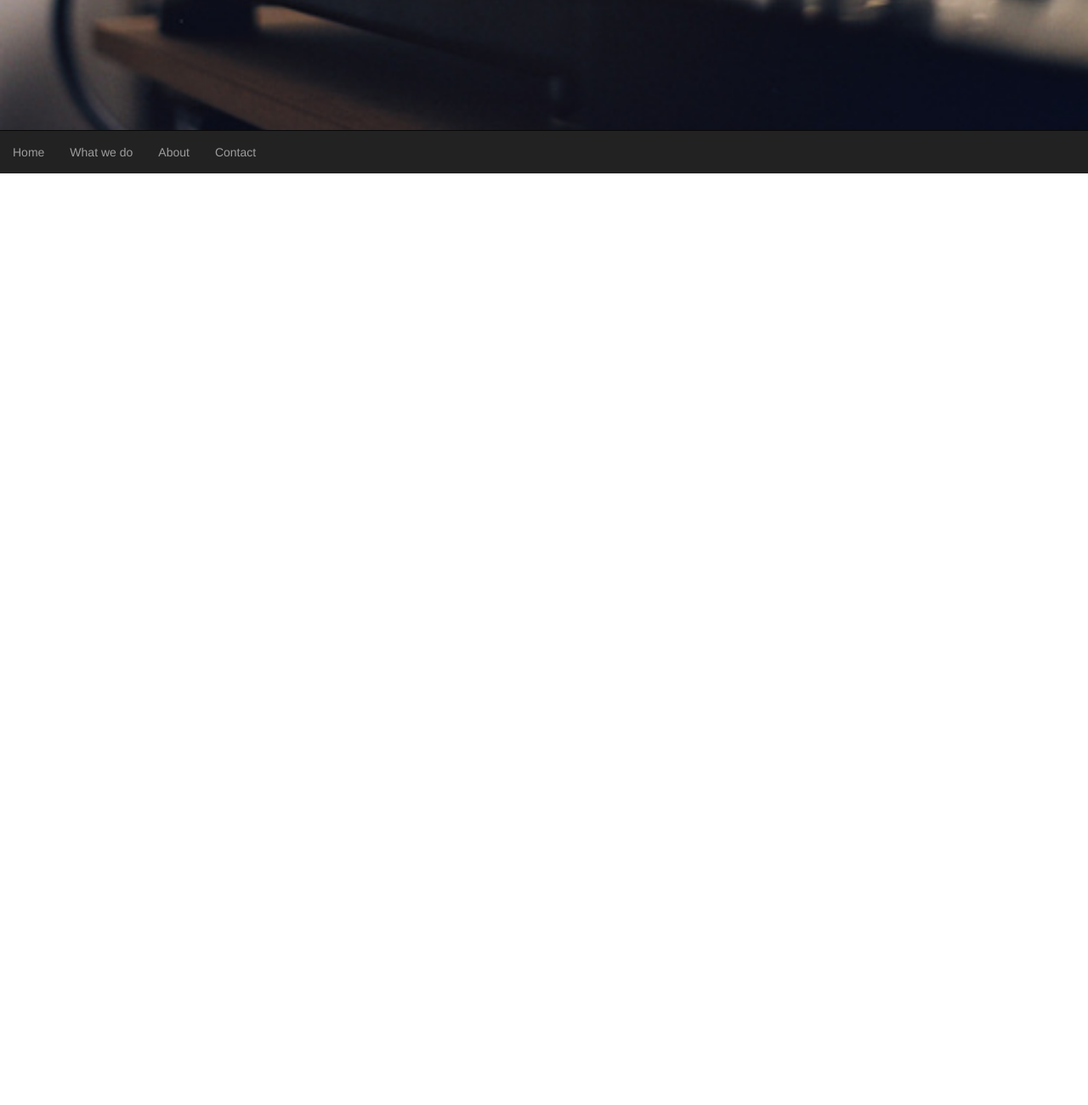
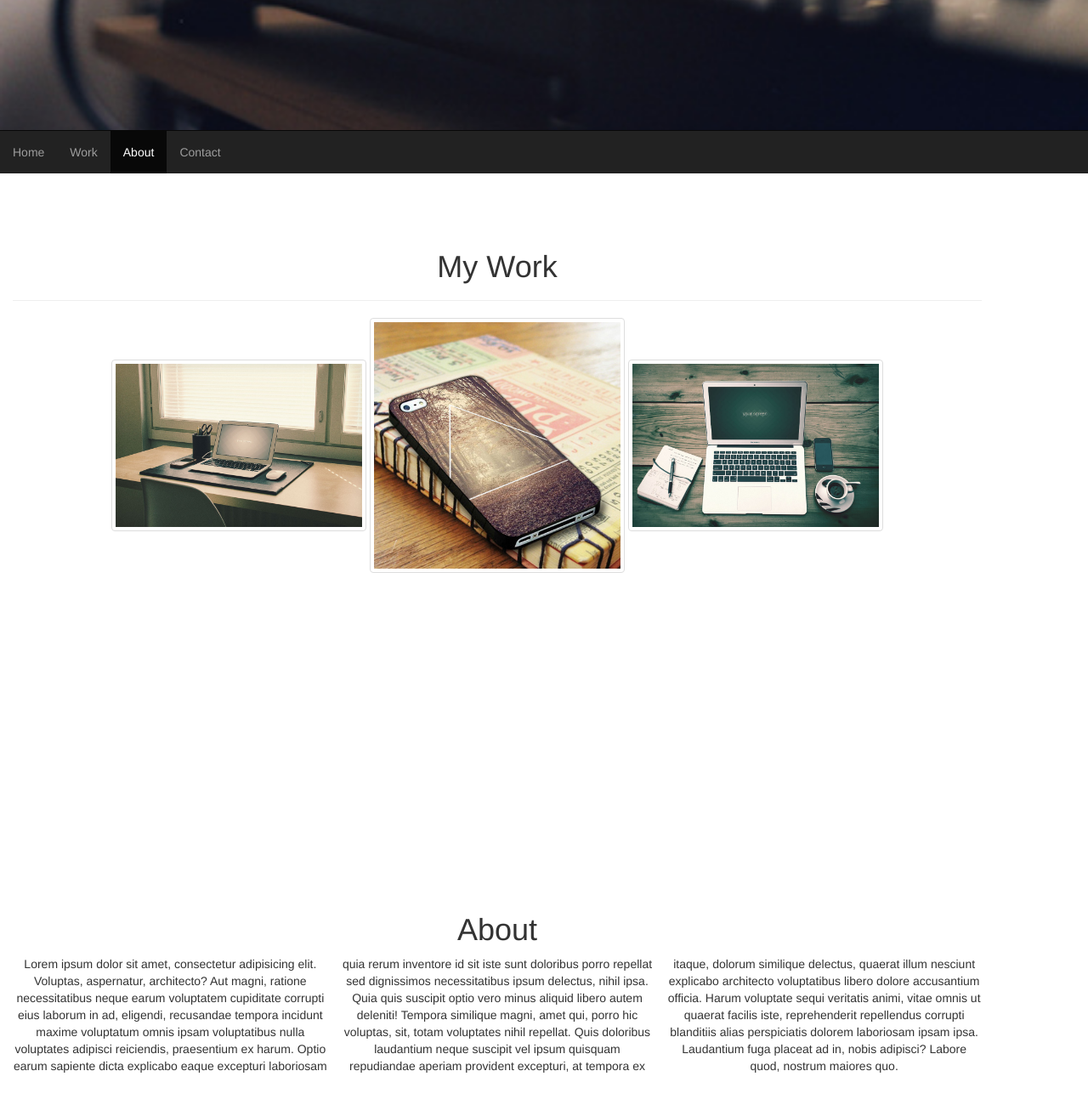
Before and after one commit to jshen212/bootstrap-test, a plain HTML site: page index.html in a window 1280 px wide. Shown: the part 596-1896 px from the top of the page at 85% size. Before the commit the page ends 800 px from the top, so only its background shows below. Drawn offline with Linux system fonts and the light colour scheme.

Commit message:
[feature] added different sections

```diff
--- a/index.html
+++ b/index.html
@@ -11,27 +11,61 @@
     padding: 50px;
   }
 
+  section.container {
+    display: inline-block;
+    text-align: center;
+  }
+
   .cl_white {
     color: white;
   }
+
+  img {
+    width: 300px;
+    transition: opacity 1s ease-in-out;
+  }
+
+  img:hover {
+    opacity: .5;
+  }
+
+  .col-text {
+    -webkit-column-count: 3;
+  }
+
   </style>
 </head>
 <body data-spy="scroll" data-target=".navbar">
   <nav class="navbar navbar-inverse navbar-fixed-bottom">
     <ul class="nav navbar-nav">
-      <li><a href="#">Home</a></li>
-      <li><a href="#">What we do</a></li>
-      <li><a href="#">About</a></li>
-      <li><a href="#">Contact</a></li>
+      <li><a href="#home">Home</a></li>
+      <li><a href="#work">Work</a></li>
+      <li><a href="#about">About</a></li>
+      <li><a href="#contact">Contact</a></li>
     </ul>
   </nav>
   <section id="home" style="background: url(images/header.jpg); background-size: 100% 100%;" class="cl_white text-center">
-    <h1>My Photo Gallery</h1>
+    <h1 class="text-center">My Photo Gallery</h1>
     <p class="lead"></p>
     <button class="btn btn-default">Contact</button>
   </section>
 
-  <script src="js/jquery.js"></script>
-  <script src=js/bootstrap.js></script>
+  <section class="container">
+    <div class="page-header">
+      <h1 id="work" class="text-center">My Work</h1>
+    </div>
+    <img src="images/image-1.jpg" class="img-thumbnail">
+    <img src="images/image-2.jpg" class="img-thumbnail">
+    <img src="images/image-3.jpg" class="img-thumbnail">
+  </section>
+  <section id="about" class="container">
+    <h1 class="text-center">About</h1>
+    <div class="col-text">Lorem ipsum dolor sit amet, consectetur adipisicing elit. Voluptas, aspernatur, architecto? Aut magni, ratione necessitatibus neque earum voluptatem cupiditate corrupti eius laborum in ad, eligendi, recusandae tempora incidunt maxime voluptatum omnis ipsam voluptatibus nulla voluptates adipisci reiciendis, praesentium ex harum. Optio earum sapiente dicta explicabo eaque excepturi laboriosam quia rerum inventore id sit iste sunt doloribus porro repellat sed dignissimos necessitatibus ipsum delectus, nihil ipsa. Quia quis suscipit optio vero minus aliquid libero autem deleniti! Tempora similique magni, amet qui, porro hic voluptas, sit, totam voluptates nihil repellat. Quis doloribus laudantium neque suscipit vel ipsum quisquam repudiandae aperiam provident excepturi, at tempora ex itaque, dolorum similique delectus, quaerat illum nesciunt explicabo architecto voluptatibus libero dolore accusantium officia. Harum voluptate sequi veritatis animi, vitae omnis ut quaerat facilis iste, reprehenderit repellendus corrupti blanditiis alias perspiciatis dolorem laboriosam ipsam ipsa. Laudantium fuga placeat ad in, nobis adipisci? Labore quod, nostrum maiores quo.</div>
+  </div>
+</section>
+
+
+<script src="js/jquery.js"></script>
+<script src=js/bootstrap.js></script>
 </body>
 </html>
```
Also changed, not shown: images/image-2.jpg (renamed from images/image-2.jpeg).
